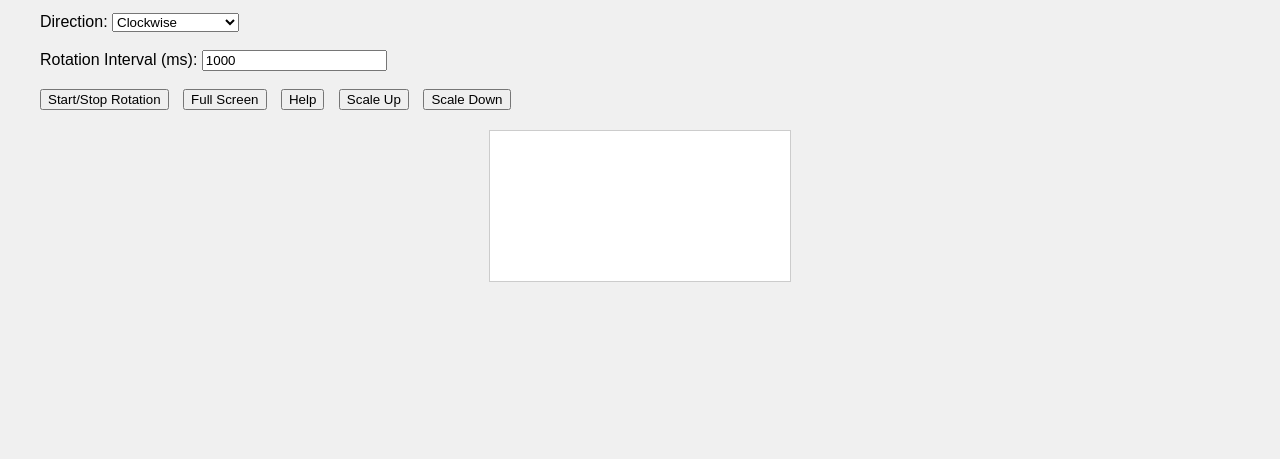
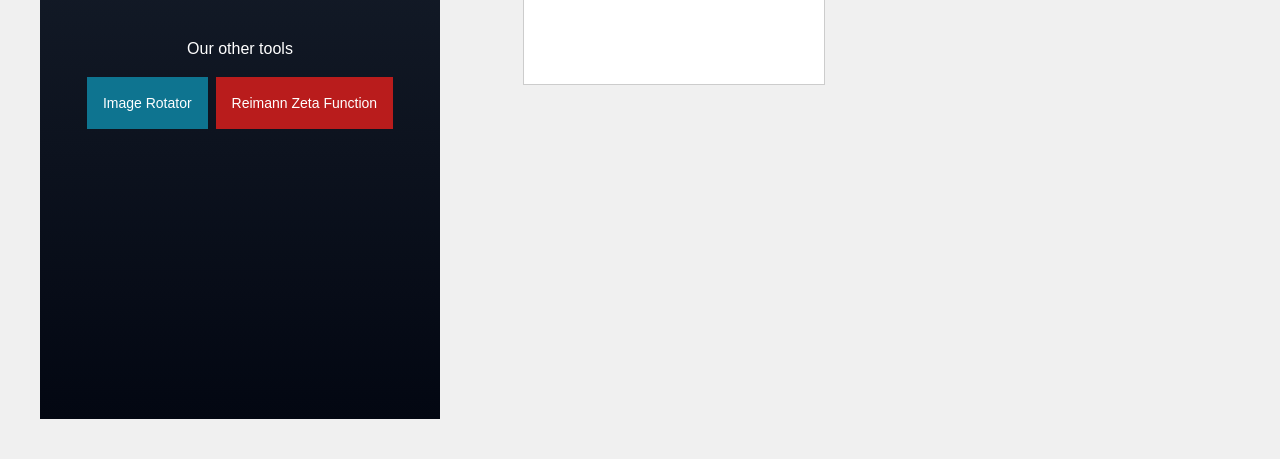
Before and after one commit to AyomideYoung/pierre, a website: page src/image_rotator.html in a window 1280 px wide. Shown: the part 421-880 px from the top of the page. Before the commit the page ends 800 px from the top, so only its background shows below. Drawn offline with Linux system fonts and the light colour scheme; a web font is replaced by a local one.

Commit message:
Added stylesheet to rotator

```diff
--- a/src/image_rotator.html
+++ b/src/image_rotator.html
@@ -2,7 +2,9 @@
 <html lang="en">
   <head>
     <meta charset="UTF-8" />
+    <meta name="viewport" content="width=device-width, initial-scale=1.0" />
     <title>Image Rotator</title>
+    <link href="styles/build.css" rel="stylesheet"/>
     <style>
       body {
         font-family: Arial, sans-serif;
```
